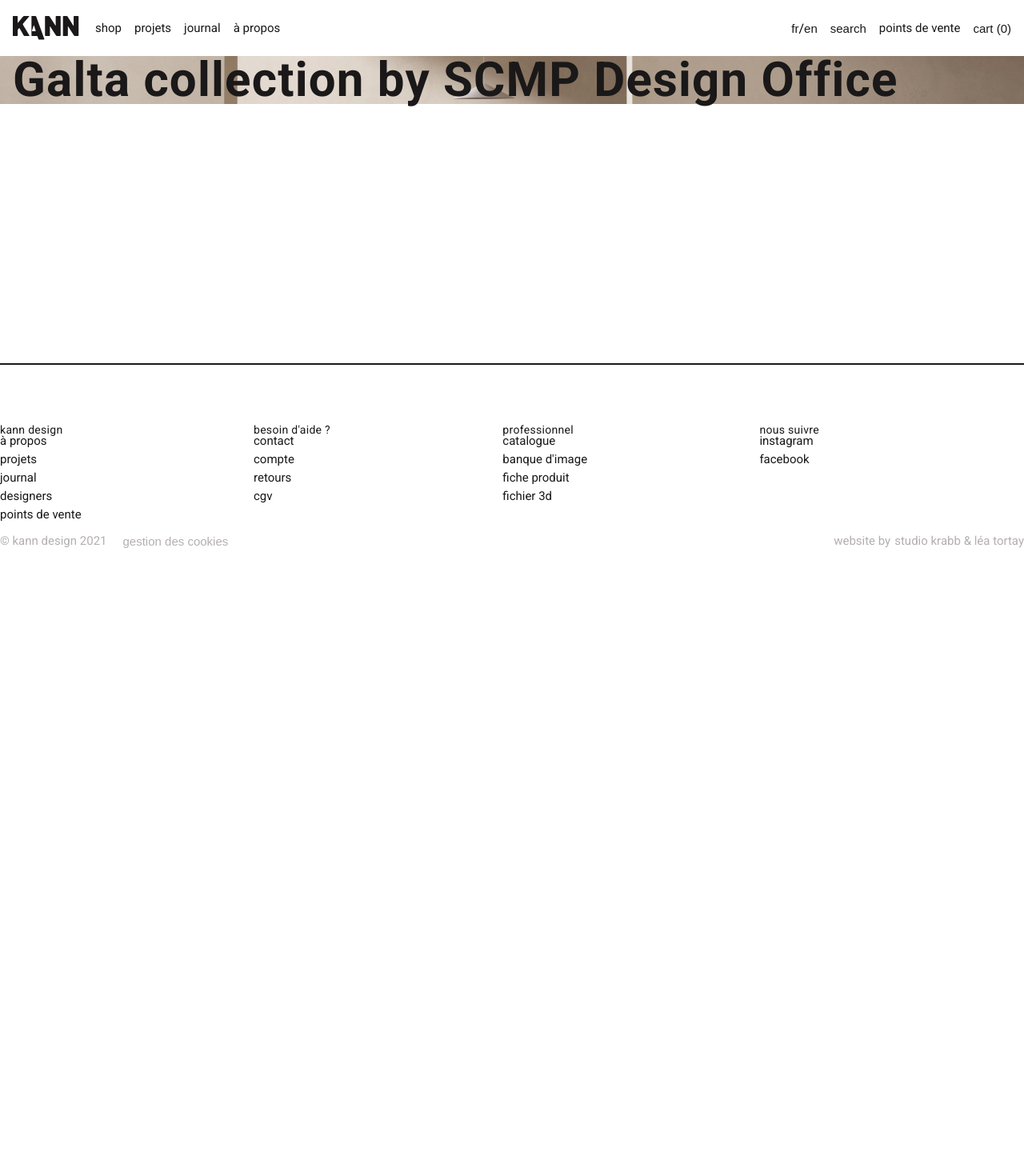
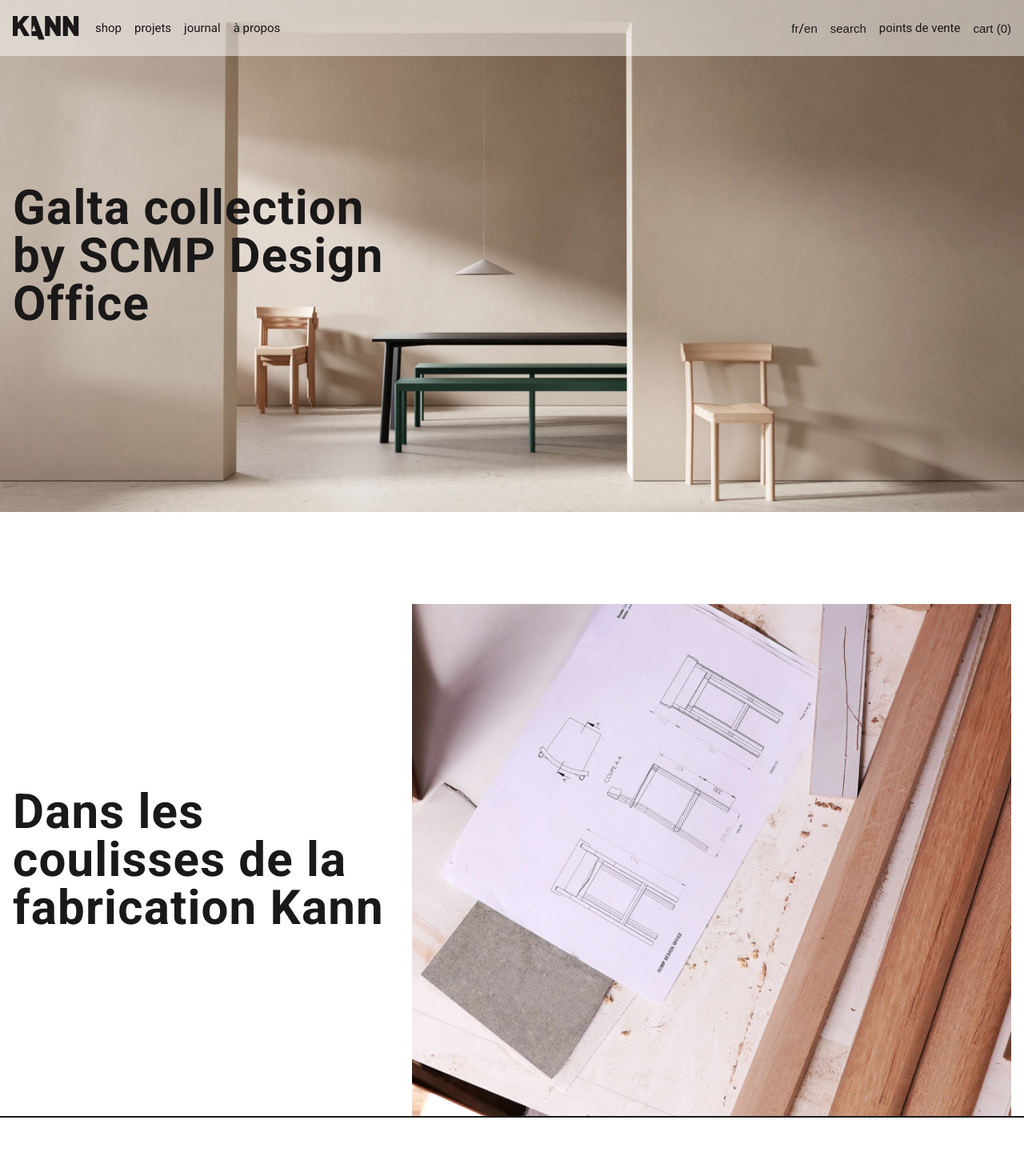
Before and after one commit to deadbeathd07/kann, a Vue app: page / in a window 1280 px wide. Shown: the top 1470 px of the page at 80% size. Before the commit the page ends 800 px from the top, so only its background shows below. Built offline with nearby package versions, Linux system fonts and the light colour scheme.

Commit message:
в верстку добавлены соответствующие классы

```diff
--- a/src/App.vue
+++ b/src/App.vue
@@ -7,8 +7,11 @@ import KannFooter from './components/KannFooter.vue';
 div.layout__wrapper
   KannHeader(class="layout__header")
   main.layout__content
-    section.section.section--bg-img.section--min-height-800.section--content-center
-      h1.title.title--basic-color.section__title.section__title--width-45.fs-60.ls-12 Galta collection by SCMP Design Office
+    section.layout__section--position-top.section.section--bg-img.section--min-height-80.section--content-center
+      h1.title.title--basic-color.section__title.section__content--width-480.fs-60.ls-12 Galta collection by SCMP Design Office
+    section.section.section--content-center.section--content-space-between
+      h2.title.title--basic-color.section__title.section__content--width-480.fs-60.ls-12 Dans les coulisses de la fabrication Kann
+      img.section__img(src="./assets/images/img-1.jpg")
   KannFooter(class="layout__footer")
 </template>
 
@@ -21,12 +24,19 @@ div.layout__wrapper
 	}
 	&__header {
 		position: sticky;
+		top: 0;
 	}
 	&__content {
 		flex: 1 0 auto;
+		& > * + * {
+			margin-top: 115px;
+		}
 	}
 	&__footer {
 		flex: 0 0 auto;
 	}
+	&__section--position-top {
+		margin-top: -70px;
+	}
 }
 </style>
```
